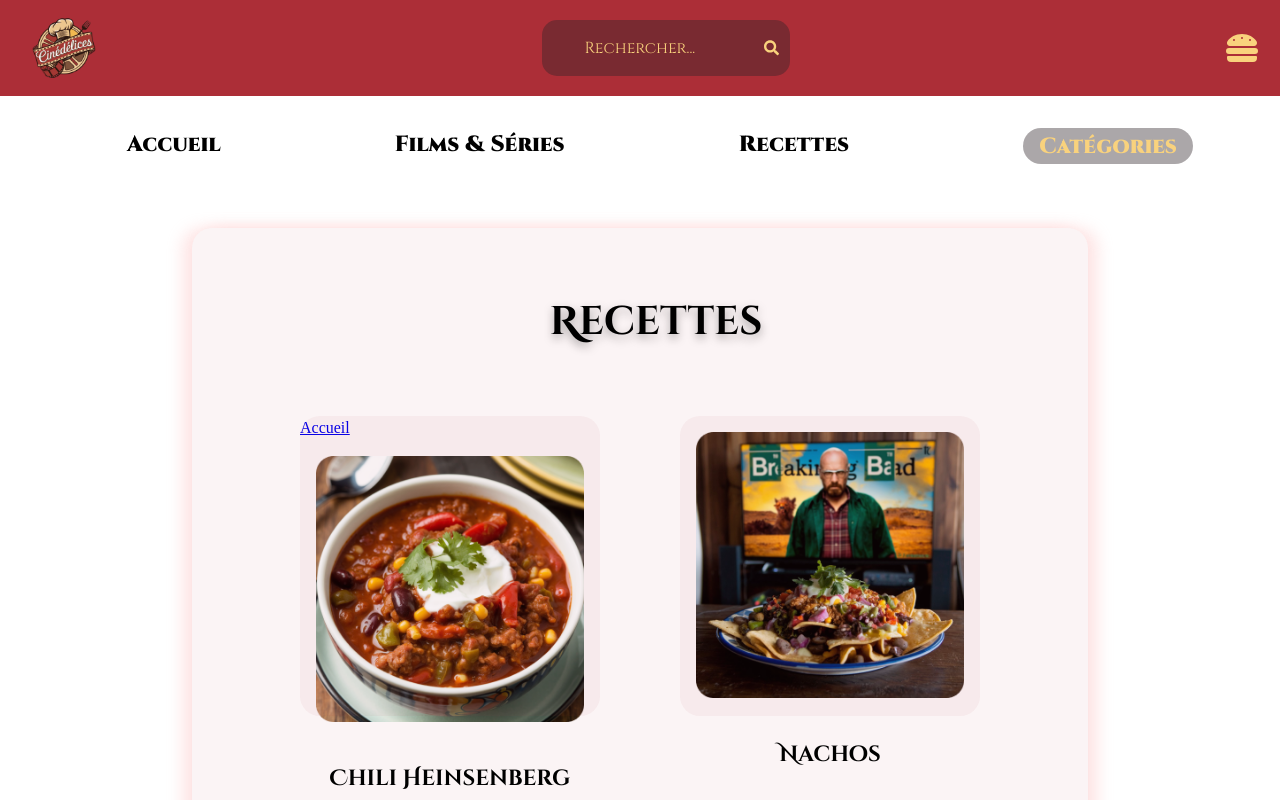
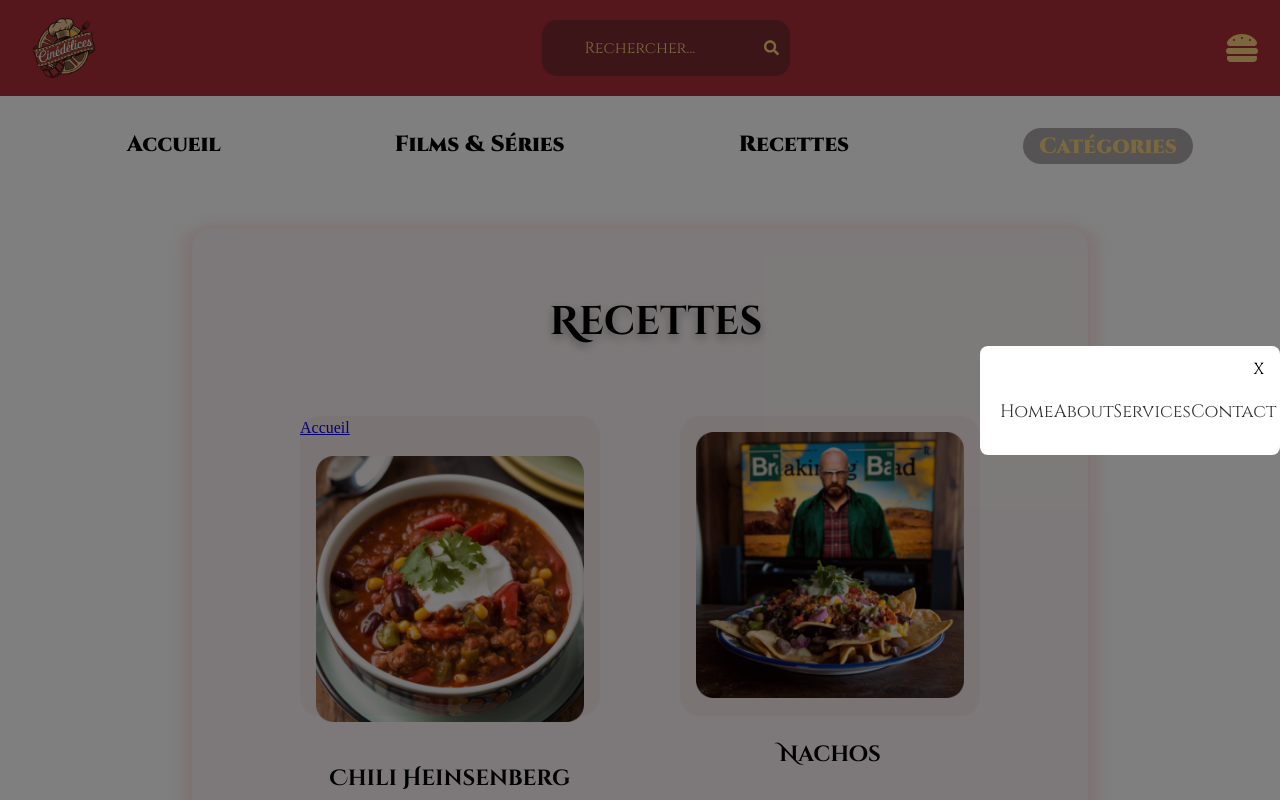
Before and after one commit to Leila-tabti/Cinedelices-front, a React (Vite) app in the folder CineDelice-front/: page /Recipes in a window 1280 px wide. Both pictures are taken after a click on the button 1242 px from the left and 48 px from the top of the page. Shown: the top 800 px of the page. Built offline with nearby package versions, Linux system fonts and the light colour scheme.

Commit message:
Burger menu

```diff
--- a/CineDelice-front/src/components/App/Header/HeaderAuth.tsx
+++ b/CineDelice-front/src/components/App/Header/HeaderAuth.tsx
@@ -1,16 +1,27 @@
-import React from 'react';
+import React, { useState } from 'react';
 import './Header.scss';
 import { FaHamburger } from 'react-icons/fa';
+import Modal from '../../Modal/ModalMenu'; // Importez le composant Modal
 
+const Header = () => {
+  const [isModalOpen, setIsModalOpen] = useState(false);
 
-export default function HeaderAuth() {
-    return (
-        <>
-        <div className="header-auth">
-        <button className="btn-menu-burger" type="submit" aria-label="Rechercher">
-                <FaHamburger className="icon-burger" />
-        </button>
-        </div>
-        </>
-    );
-}
+  const handleOpenModal = () => setIsModalOpen(true);
+  const handleCloseModal = () => setIsModalOpen(false);
+
+  return (
+    <header className="header-auth">
+      <button
+        className="btn-menu-burger"
+        type="button"
+        aria-label="Menu"
+        onClick={handleOpenModal}
+      >
+        <FaHamburger className="icon-burger" />
+      </button>
+      <Modal isOpen={isModalOpen} onClose={handleCloseModal} />
+    </header>
+  );
+};
+
+export default Header;
--- /dev/null
+++ b/CineDelice-front/src/components/Modal/ModalMenu.scss
@@ -0,0 +1,51 @@
+.modal-overlay {
+    position: fixed;
+    top: 0;
+    right: 0;
+    bottom: 0;
+    left: 0;
+    background: rgba(0, 0, 0, 0.5);
+    display: flex;
+    justify-content: flex-end; /* Alignement à droite */
+    align-items: center;
+    z-index: 1000;
+  }
+
+  .modal-content {
+    background: #fff;
+    padding: 20px;
+    border-radius: 8px;
+    width: 300px;
+    max-width: 80%;
+    position: relative;
+  }
+
+  .modal-close {
+    position: absolute;
+    top: 10px;
+    right: 10px;
+    border: none;
+    background: none;
+    font-size: 16px;
+    cursor: pointer;
+  }
+
+  .modal-menu {
+    display: flex;
+    flex-direction: column;
+  }
+
+  .modal-menu ul {
+    list-style-type: none;
+    padding: 0;
+  }
+
+  .modal-menu li {
+    margin-bottom: 10px;
+  }
+
+  .modal-menu a {
+    text-decoration: none;
+    color: #333;
+    font-size: 18px;
+  }
--- /dev/null
+++ b/CineDelice-front/src/components/Modal/ModalMenu.tsx
@@ -0,0 +1,24 @@
+import React from 'react';
+import './ModalMenu.scss'; // Assurez-vous d'ajouter les styles appropriés
+
+const Modal = ({ isOpen, onClose }) => {
+  if (!isOpen) return null;
+
+  return (
+    <div className="modal-overlay">
+      <div className="modal-content">
+        <button className="modal-close" onClick={onClose}>X</button>
+        <nav className="modal-menu">
+          <ul>
+            <li><a href="#home">Home</a></li>
+            <li><a href="#about">About</a></li>
+            <li><a href="#services">Services</a></li>
+            <li><a href="#contact">Contact</a></li>
+          </ul>
+        </nav>
+      </div>
+    </div>
+  );
+};
+
+export default Modal;
```
Also changed, not shown: CineDelice-front/src/components/Modal/AuthModal.tsx (deleted).
